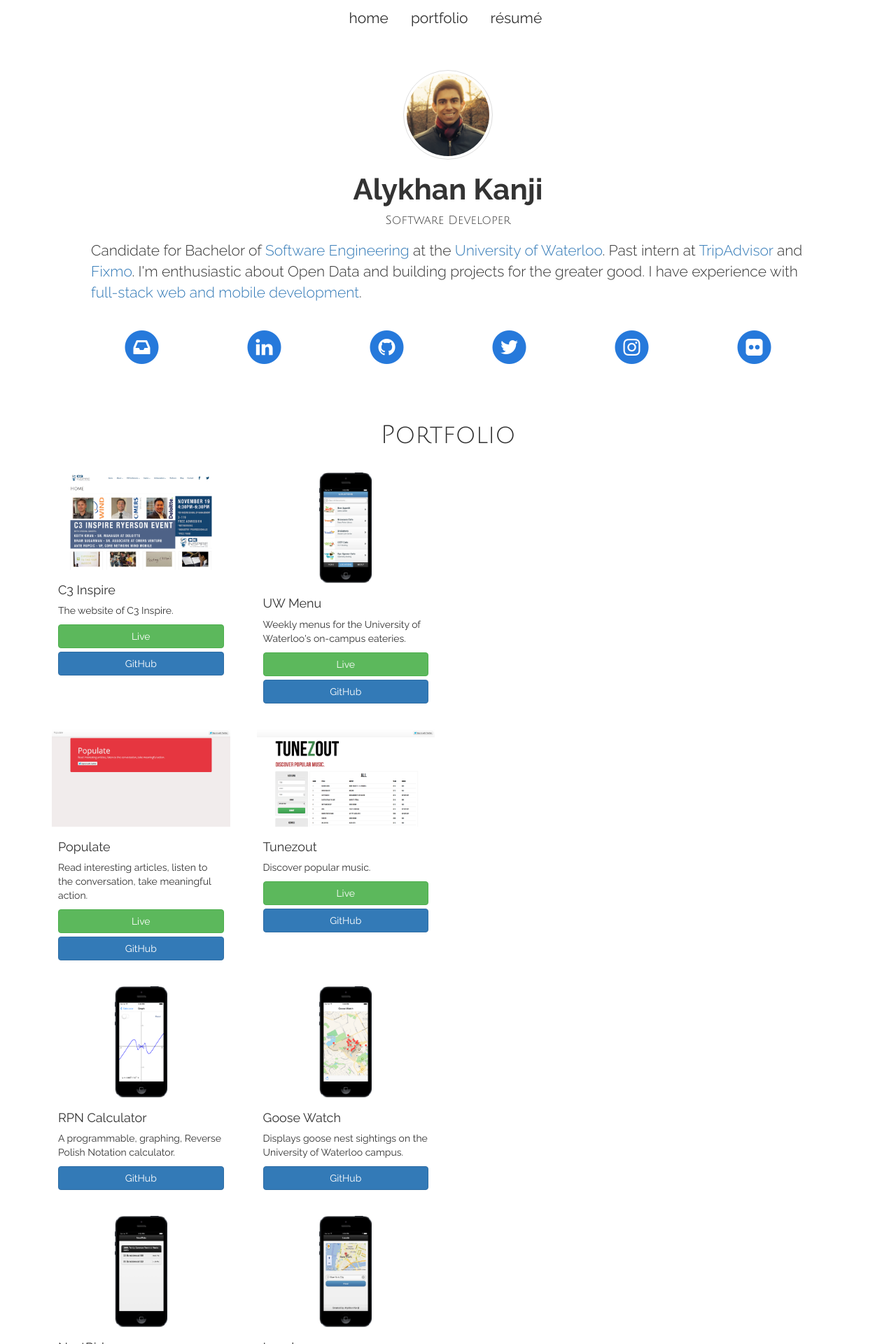
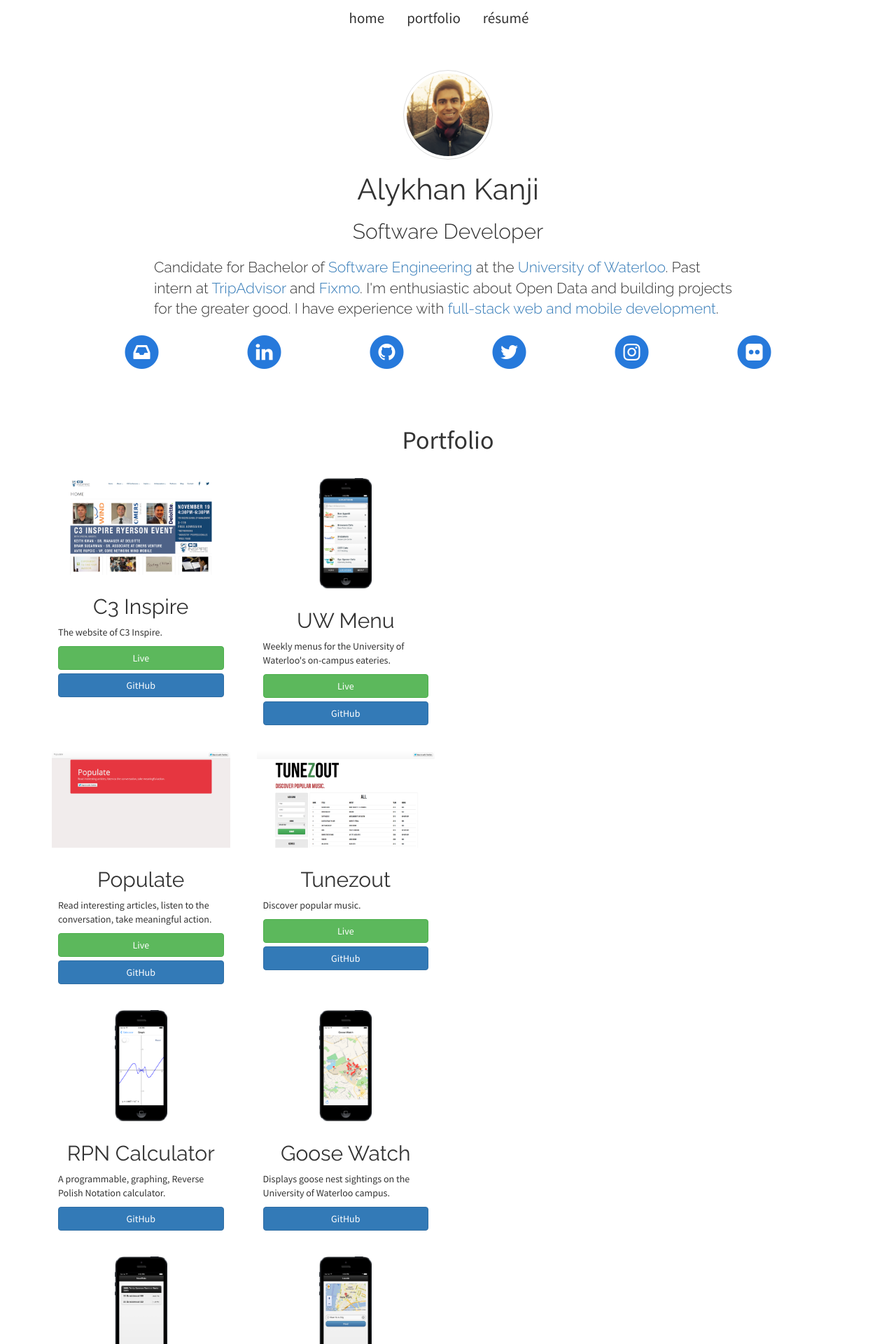
Before and after one commit to alykhank/alykhank.github.io, a Jekyll site: the page built from index.html, in a window 1280 px wide. Shown: the top 1920 px of the page at 70% size. Built offline with Jekyll 4.4.1, drawn with Linux system fonts in a browser that asks for light colours; nearby versions of some CDN libraries; Markdown is read by kramdown in place of the engine named in the settings; comment, search, counter and statistics services are not loaded.

Commit message:
Customize font styles, remove Julius Sans One

```diff
--- a/_includes/head.html
+++ b/_includes/head.html
@@ -8,7 +8,7 @@
 <title>{{ page.title }}</title>
 <link rel="stylesheet" href="//netdna.bootstrapcdn.com/bootstrap/3.0.3/css/bootstrap.min.css">
 <link rel="stylesheet" href="//netdna.bootstrapcdn.com/font-awesome/4.0.3/css/font-awesome.css">
-<link rel="stylesheet" href="//fonts.googleapis.com/css?family=Raleway:300,400,700|Julius+Sans+One|Source+Sans+Pro">
+<link rel="stylesheet" href="//fonts.googleapis.com/css?family=Raleway:300,400|Source+Sans+Pro">
 <link rel="stylesheet" href="/css/styles.css">
 <link rel="icon" href="/img/ak.png">
 <link rel="apple-touch-icon" href="/img/ak_white.png">
--- a/_includes/portfolio.html
+++ b/_includes/portfolio.html
@@ -9,7 +9,7 @@
 				<img src="img/{{ p.thumbnail }}.png" alt="{{ p.title }}" {% if p.thumbnail_tall %}width="75"{% endif %} class="img-responsive">
 				{% endif %}
 				<div class="caption">
-					<h4>{{ p.title }}</h4>
+					<h2 class="text-center thumbnail-title">{{ p.title }}</h2>
 					<p>{{ p.caption }}</p>
 					{% if p.live %}
 					<a href="{{ p.live }}" target="_blank" class="btn btn-success btn-block">Live</a>
--- a/css/styles.css
+++ b/css/styles.css
@@ -1,11 +1,3 @@
-body {
-	font-family: 'Raleway', 'Helvetica Neue', Helvetica, Arial, sans-serif;
-}
-
-.subtitle {
-	font-family: 'Julius Sans One', 'Helvetica Neue', Helvetica, Arial, sans-serif;
-}
-
 .navbar-container {
 	width: 22.5em;
 	margin: auto;
@@ -19,6 +11,7 @@
 
 .nav > li > a {
 	color: #333;
+	font-family: 'Source Sans Pro', 'Helvetica Neue', Helvetica, Arial, sans-serif;
 }
 
 .nav > li > a:hover {
@@ -27,22 +20,33 @@
 	top: -1px;
 }
 
+.jumbotron,
+.jumbotron .title,
+.jumbotron .subtitle,
+.thumbnail .thumbnail-title {
+	font-family: 'Raleway', 'Helvetica Neue', Helvetica, Arial, sans-serif;
+}
+
 .jumbotron {
 	background: none;
 }
 
-.jumbotron h1 {
-	font-family: 'Raleway', 'Helvetica Neue', Helvetica, Arial, sans-serif;
-	font-weight: bolder;
+.jumbotron .title {
 	font-size: 3em;
 }
 
-.jumbotron .lead {
-	font-size: 1.2em;
+.jumbotron .subtitle {
+	font-weight: lighter;
 }
 
-.section-title {
-	font-family: 'Julius Sans One', 'Helvetica Neue', Helvetica, Arial, sans-serif;
+.jumbotron .lead {
+	max-width: 40em;
+	margin: 20px auto;
+}
+
+.section-title,
+.thumbnail .caption {
+	font-family: 'Source Sans Pro', 'Helvetica Neue', Helvetica, Arial, sans-serif;
 }
 
 .thumbnail {
--- a/index.html
+++ b/index.html
@@ -5,10 +5,9 @@
 ---
 <div class="jumbotron">
 	<img src="{{ site.baseurl }}img/akanji.jpg" alt="Alykhan Kanji" width="128" class="img-circle img-thumbnail center-block">
-	<h1 class="text-center">Alykhan Kanji</h1>
-	<p class="lead text-center subtitle">Software Developer</p>
-	<p>Candidate for Bachelor of <a href="https://uwaterloo.ca/software-engineering/">Software Engineering</a> at the <a href="https://uwaterloo.ca/">University of Waterloo</a>. Past intern at <a href="http://www.tripadvisor.com/">TripAdvisor</a> and <a href="http://fixmo.com/">Fixmo</a>. I'm enthusiastic about Open Data and building projects for the greater good. I have experience with <a href="portfolio">full-stack web and mobile development</a>.</p>
-	<br>
+	<h1 class="text-center title">Alykhan Kanji</h1>
+	<h2 class="text-center subtitle">Software Developer</h2>
+	<p class="lead">Candidate for Bachelor of <a href="https://uwaterloo.ca/software-engineering/">Software Engineering</a> at the <a href="https://uwaterloo.ca/">University of Waterloo</a>. Past intern at <a href="http://www.tripadvisor.com/">TripAdvisor</a> and <a href="http://fixmo.com/">Fixmo</a>. I'm enthusiastic about Open Data and building projects for the greater good. I have experience with <a href="portfolio">full-stack web and mobile development</a>.</p>
 	<div class="row text-center">
 		<div class="col-xs-4 col-sm-2">
 			<a href="&#109;&#97;&#x69;&#x6c;&#116;&#x6f;&#x3a;&#109;&#x65;&#x40;&#x61;&#x6c;&#x79;&#107;&#104;&#97;&#x6e;&#46;&#x63;&#x6f;&#x6d;" target="_blank" id="contact">
```
